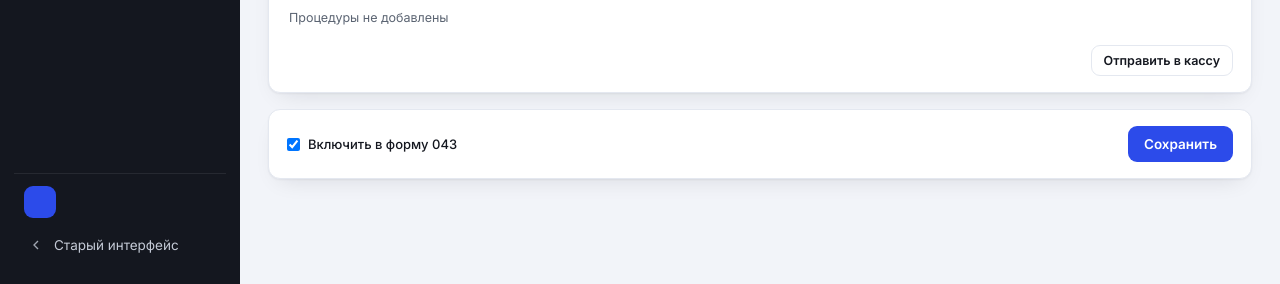
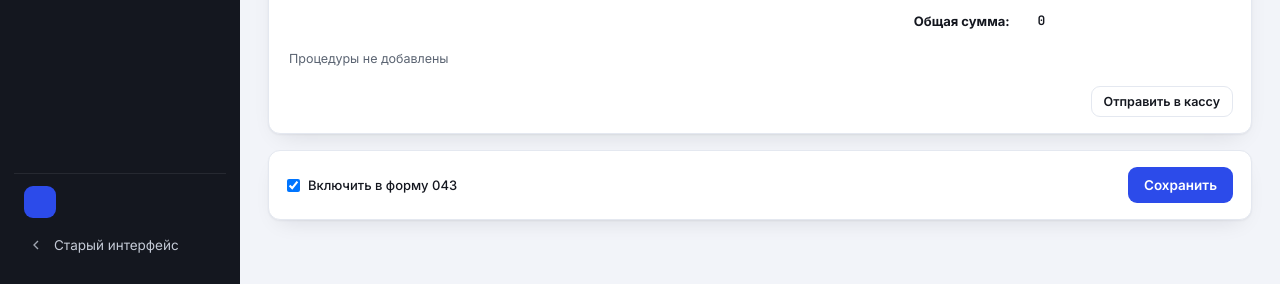
Before and after one commit to Akmalidin/dental, a Django app: template templates/newui/visitcard.html in a window 1280 px wide. Shown: the part 988-1272 px from the top of the page. Run offline with Django 5.2, Linux system fonts and the light colour scheme; the template is opened without the code that fills it, so the values that code supplies are empty.

Commit message:
Карточка приёма: «Общая сумма» под услугами; диагностика баланса пациента (только чтение) (#241)
Claude-Session: https://claude.ai/code/session_011zPjFZiKmvmiNS5HuSJdPW

Co-authored-by: Claude <noreply@anthropic.com>

```diff
--- a/templates/newui/visitcard.html
+++ b/templates/newui/visitcard.html
@@ -80,6 +80,7 @@
               <table>
                 <thead><tr><th data-i18n="w_service">Услуга</th><th data-i18n="w_tooth">Зуб</th><th data-i18n="w_qty">Кол-во</th><th data-i18n="w_price">Цена</th><th data-i18n="w_discount">Скидка</th><th data-i18n="w_total">Итого</th><th></th></tr></thead>
                 <tbody id="vwPlanBody"></tbody>
+                <tfoot id="vwPlanFoot"><tr><td colspan="5" style="text-align:right;font-weight:700;">Общая сумма:</td><td class="mono" style="white-space:nowrap;font-weight:700;" id="vwPlanTotal">0</td><td></td></tr></tfoot>
               </table>
               <div id="vwPlanEmpty" style="font-size:12.5px;color:var(--ink-soft);padding:10px 2px;"><span data-i18n="w_no_procedures">Процедуры не добавлены</span></div>
               <div style="display:flex;justify-content:flex-end;margin-top:10px;">
@@ -473,6 +474,8 @@ function vwOpenPlan(){
         <td><button class="btn btn-ghost btn-sm" onclick="vwPlanRemove(${i})">✕</button></td>
       </tr>`;
     }).join('');
+    document.getElementById('vwPlanFoot').style.display = vwPlan.length ? '' : 'none';
+    document.getElementById('vwPlanTotal').textContent = fmtSom(vwPlan.reduce((a, it) => a + (vwPlanRowTotal(it) || 0), 0));
     vwRefreshOdontogram(); // метки зубов идут за планом: добавили/убрали услугу — карта обновилась
   }
   window.vwAddPlanRow = function(){
```
Also changed, not shown: .github/workflows/diag-patient-balance.yml (added).
